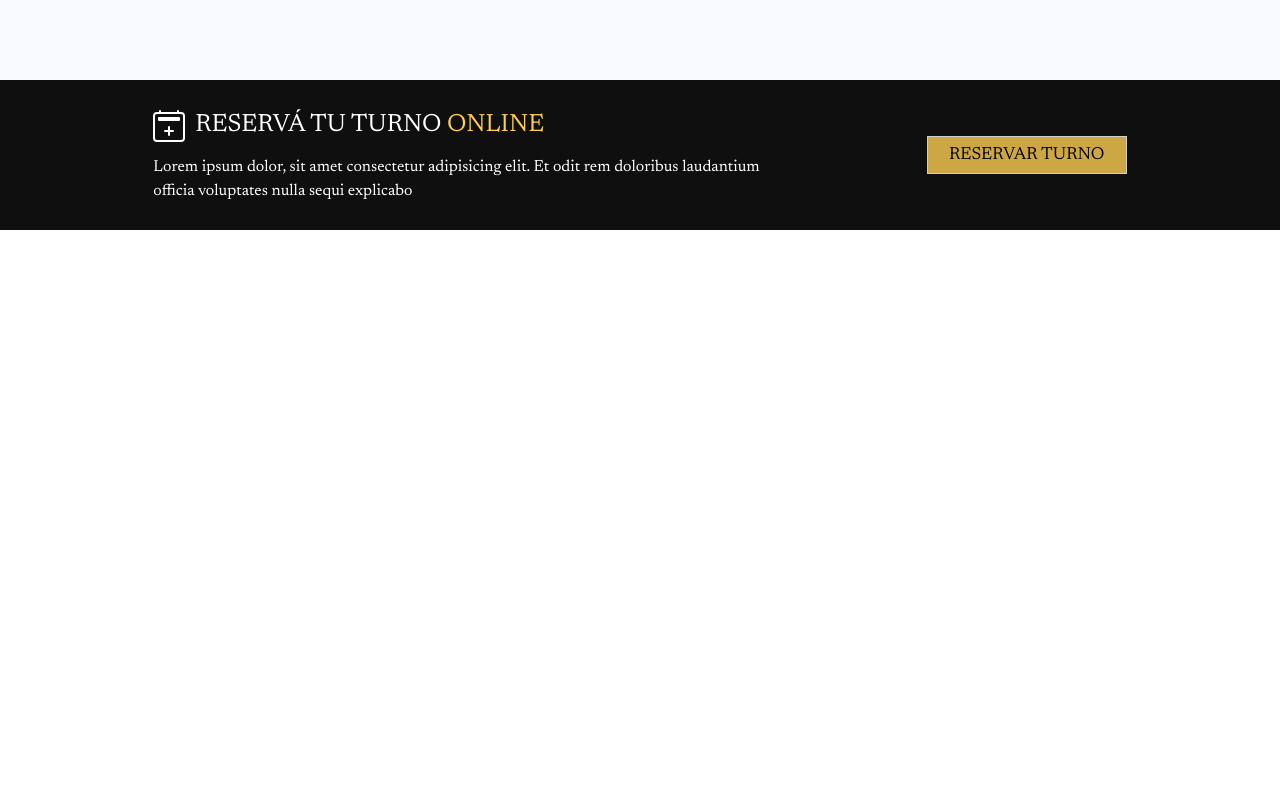
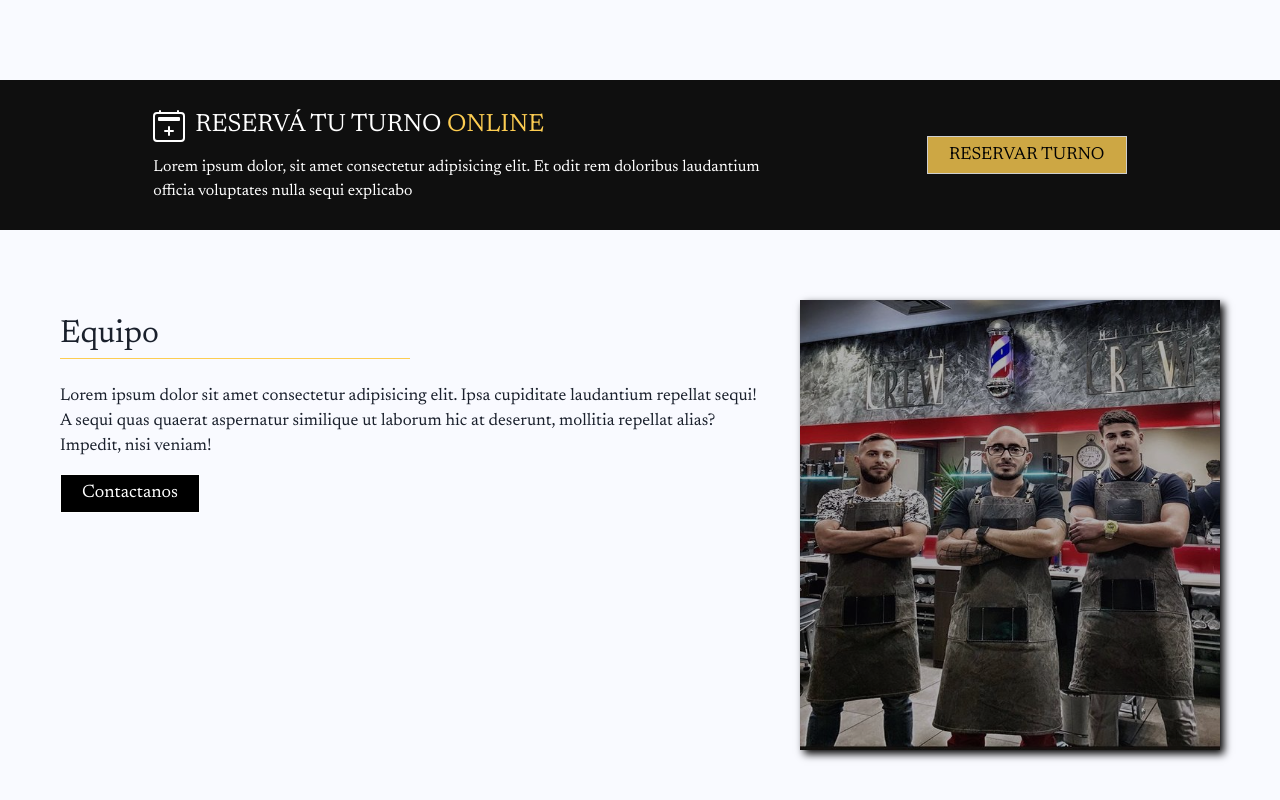
Before and after one commit to VasquezMichael/Barbazul, a React (Vite) app in the folder Proyect-Barbazul/: page / in a window 1280 px wide. Shown: the part 1740-2540 px from the top of the page. Before the commit the page ends 1970 px from the top, so only its background shows below. Built offline with nearby package versions, Linux system fonts and the light colour scheme; the HTML template or start-up script is replaced by a standard one; a web font is replaced by a local one.

Commit message:
Finalizamos con la seccion de Equipo de trabajo

```diff
--- a/Proyect-Barbazul/src/components/Home/index.jsx
+++ b/Proyect-Barbazul/src/components/Home/index.jsx
@@ -3,12 +3,14 @@ import Hero from "../Hero";
 import AboutUsWithCarrousel from "../AboutUs-Carrousel";
 import { Home } from "./style.js";
 import OurServices from "../OurServices";
+import OurTeam from "../OurTeam";
 const HomePage = () => {
   return (
     <Home>
       <Hero />
       <AboutUsWithCarrousel />
       <OurServices />
+      <OurTeam />
     </Home>
   );
 };
--- /dev/null
+++ b/Proyect-Barbazul/src/components/OurTeam/TeamImg/index.jsx
@@ -0,0 +1,14 @@
+import React from "react";
+import img from "../../../assets/teamBarber.jpg";
+import { Container, ContainerImg } from "./style";
+const TeamImage = () => {
+  return (
+    <Container>
+      <ContainerImg>
+        <img src={img} alt="" />
+      </ContainerImg>
+    </Container>
+  );
+};
+
+export default TeamImage;
--- /dev/null
+++ b/Proyect-Barbazul/src/components/OurTeam/TeamImg/style.js
@@ -0,0 +1,23 @@
+import styled from "styled-components";
+
+export const Container = styled.div`
+  width: 100%;
+  height: auto;
+  margin-top: 10px;
+  @media screen and (min-width: 690px) {
+    width: 60%;
+    font-size: 1rem;
+  }
+`;
+
+export const ContainerImg = styled.div`
+  width: 100%;
+  height: 450px;
+  background-color: #f9faff;
+  box-shadow: 4px 4px 8px rgba(0, 0, 0, 1);
+  img {
+    width: 100%;
+    height: 100%;
+    filter: brightness(0.7);
+  }
+`;
--- /dev/null
+++ b/Proyect-Barbazul/src/components/OurTeam/TeamInfo/index.jsx
@@ -0,0 +1,17 @@
+import { Container } from "./style";
+
+const TeamInfo = () => {
+  return (
+    <Container>
+      <h2>Equipo</h2>
+      <p>
+        Lorem ipsum dolor sit amet consectetur adipisicing elit. Ipsa cupiditate
+        laudantium repellat sequi! A sequi quas quaerat aspernatur similique ut
+        laborum hic at deserunt, mollitia repellat alias? Impedit, nisi veniam!
+      </p>
+      <button>Contactanos</button>
+    </Container>
+  );
+};
+
+export default TeamInfo;
--- /dev/null
+++ b/Proyect-Barbazul/src/components/OurTeam/TeamInfo/style.js
@@ -0,0 +1,40 @@
+import styled from "styled-components";
+
+export const Container = styled.div`
+  display: flex;
+  flex-direction: column;
+  width: 100%;
+  font-family: Newsreader;
+  margin-top: 20px;
+  margin-bottom: 25px;
+  h2 {
+    font-size: 2rem;
+    border-bottom: 1px solid #fdcd52;
+    width: 50%;
+    margin-bottom: 25px;
+  }
+  p {
+    line-height: 25px;
+    font-size: 17px;
+  }
+  button {
+    border: 1px solid #fff;
+    padding: 5px;
+    font-size: 18px;
+    background-color: #000;
+    color: #fff;
+    transition: all 0.6s ease;
+    margin-top: 15px;
+    width: 30%;
+    :hover {
+      background-color: #fdcd52;
+      color: #000;
+    }
+  }
+  @media screen and (min-width: 690px) {
+    margin-right: 40px;
+    button {
+      width: 20%;
+    }
+  }
+`;
--- /dev/null
+++ b/Proyect-Barbazul/src/components/OurTeam/index.jsx
@@ -0,0 +1,16 @@
+import React from "react";
+import { SectionTeam, ContainerTeam } from "./style";
+import TeamInfo from "./TeamInfo";
+import TeamImage from "./TeamImg";
+const OurTeam = () => {
+  return (
+    <SectionTeam>
+      <ContainerTeam>
+        <TeamInfo />
+        <TeamImage />
+      </ContainerTeam>
+    </SectionTeam>
+  );
+};
+
+export default OurTeam;
--- /dev/null
+++ b/Proyect-Barbazul/src/components/OurTeam/style.js
@@ -0,0 +1,21 @@
+import styled from "styled-components";
+
+export const SectionTeam = styled.section`
+  width: 100%;
+  /* text-align: center; */
+  padding: 20px;
+`;
+
+export const ContainerTeam = styled.div`
+  display: flex;
+  flex-direction: column;
+
+  @media screen and (min-width: 690px) {
+    flex-direction: row;
+    padding: 40px;
+  }
+
+  @media screen and (min-width: 1660px) {
+    padding: 100px 200px 100px 200px;
+  }
+`;
```
Also changed, not shown: Proyect-Barbazul/src/assets/teamBarber.jpg (added).
